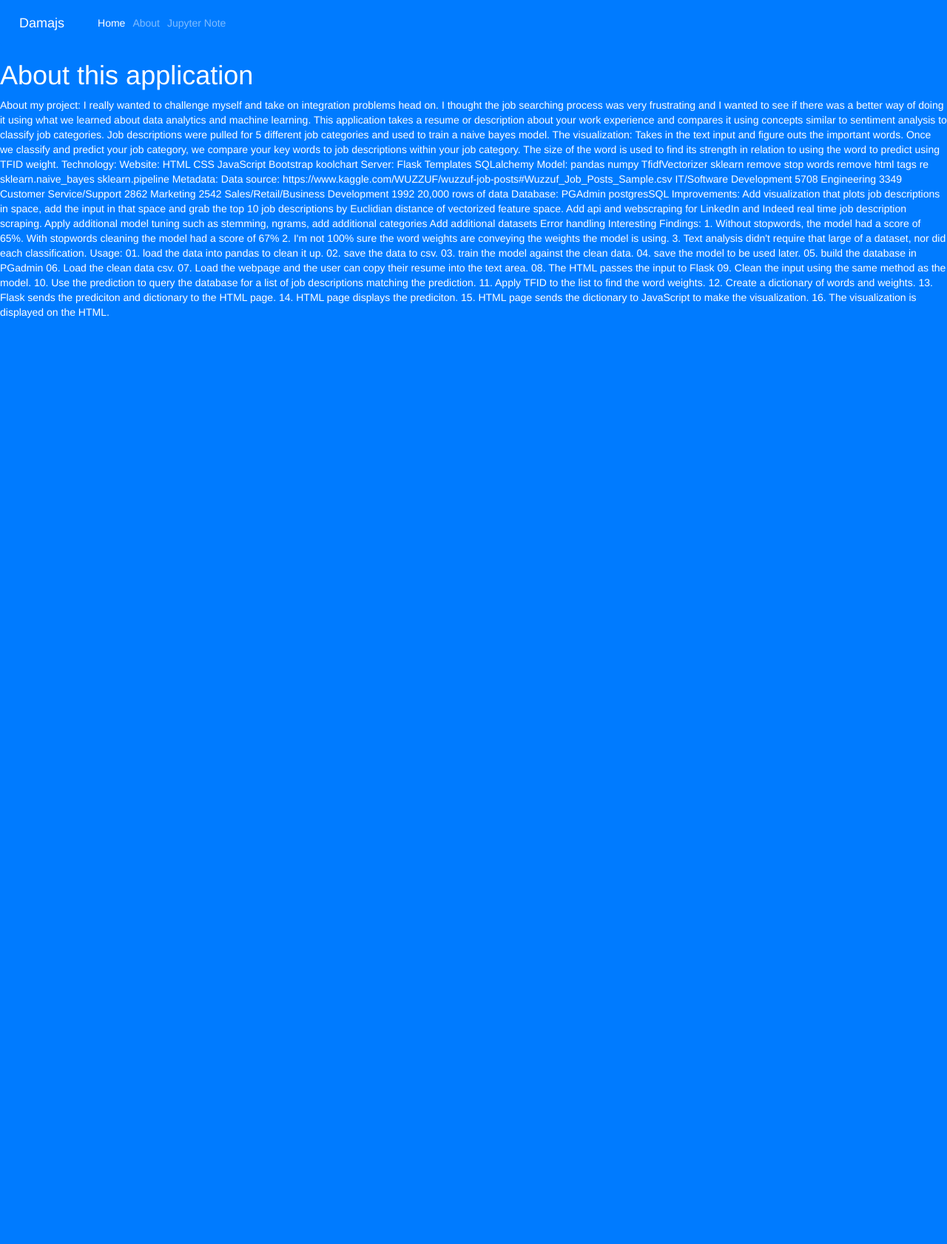
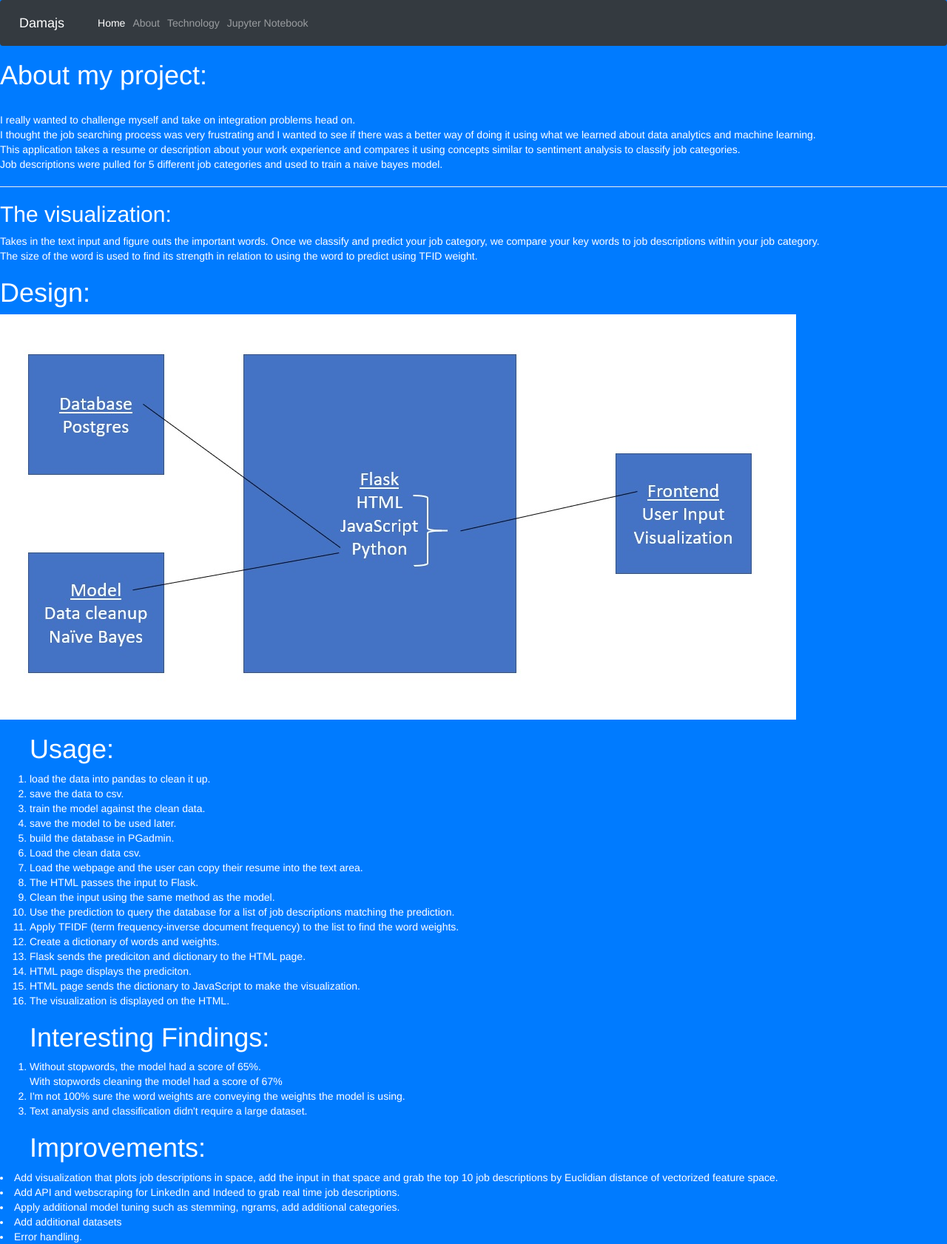
Before and after one commit to naga456/final_project, a Flask app: page /about in a window 1280 px wide. Shown: the whole page at 74% size. Before the commit the page ends 430 px from the top, so only its background shows below. Run offline with Flask 2, Linux system fonts and the light colour scheme; parts of the project's set-up code (start-up, migrations or seed data) failed here and were passed over; some libraries are stand-ins or nearby versions.

Commit message:
version7c

```diff
--- a/app.py
+++ b/app.py
@@ -51,5 +51,9 @@ def my_form_post():
 def about():
     return render_template('about.html')
 
+@app.route("/technology")
+def technology():
+    return render_template('technology.html')
+
 if __name__ == "__main__":
     app.run(debug=True)
--- a/static/styles/style.css
+++ b/static/styles/style.css
@@ -23,3 +23,12 @@ select > option:hover{
     color: inherit;
     background-color: #eee;
 }
+
+.li{
+    padding-left:5em
+}
+
+.bg-primary{
+    margin-left: auto;
+    margin-right: auto;
+}
--- a/templates/about.html
+++ b/templates/about.html
@@ -14,7 +14,7 @@
 </head>
 
 <body class="bg-primary">
-    <nav class="navbar navbar-expand-lg navbar-dark bg-primary">
+    <nav class="navbar navbar-expand-lg navbar-dark bg-dark">
         <a class="navbar-brand" href="/">Damajs</a>
         <button class="navbar-toggler" type="button" data-toggle="collapse" data-target="#navbarSupportedContent" aria-controls="navbarSupportedContent" aria-expanded="false" aria-label="Toggle navigation">
           <span class="navbar-toggler-icon"></span>
@@ -29,95 +29,69 @@
               <a class="nav-link" href="/about">About</a>
             </li>
             <li class="nav-item">
-                <a href="http://localhost:8888/notebooks/data_cleanup.ipynb" class="nav-link" >Jupyter Note</a>
+              <a href="/technology" class="nav-link" >Technology</a>
+            </li>
+            <li class="nav-item">
+                <a href="http://localhost:8888/notebooks/data_cleanup.ipynb" class="nav-link" >Jupyter Notebook</a>
             </li>
           </ul>
         </div>
     </nav>
 
-<p><h1>About this application</h1></p>
-<p>
-  About my project:
+  <p><h1>About my project:</h1>
+    <br>
+    I really wanted to challenge myself and take on integration problems head on.
+    <br>
+    I thought the job searching process was very frustrating and I wanted to see if there was a better way of doing it
+    using what we learned about data analytics and machine learning.
+    <br> This application takes a resume or description about your work experience and compares it using concepts similar to sentiment analysis to classify job categories.
+    <br>Job descriptions were pulled for 5 different job categories and used to train a naive bayes model.
+    <br>
+    <hr>
+    <h2>The visualization:</h2>  Takes in the text input and figure outs the important words.  Once we classify and predict your job category,
+    we compare your key words to job descriptions within your job category.
+    <br>The size of the word is used to find its strength in relation
+    to using the word to predict using TFID weight.
+    <br>
+  </p>
 
-    I really wanted to challenge myself and take on integration problems head on.
+  <p><h1>Design:</h1></p>
+    <img src="/static/design.jpg">
 
-    I thought the job searching process was very frustrating and I wanted to see if there was a better way of doing it
-    using what we learned about data analytics and machine learning.  This application takes a resume or description about your work
-    experience and compares it using concepts similar to sentiment analysis to classify job categories.  Job descriptions were pulled
-    for 5 different job categories and used to train a naive bayes model.
+  <ol><h1>Usage:</h1></ol>
+  <ol>
+    <li> load the data into pandas to clean it up.</li>
+    <li> save the data to csv.</li>
+    <li> train the model against the clean data.</li>
+    <li> save the model to be used later.</li>
+    <li> build the database in PGadmin.</li>
+    <li> Load the clean data csv.</li>
+    <li> Load the webpage and the user can copy their resume into the text area.</li>
+    <li> The HTML passes the input to Flask.</li>
+    <li> Clean the input using the same method as the model.</li>
+    <li> Use the prediction to query the database for a list of job descriptions matching the prediction.</li>
+    <li> Apply TFIDF (term frequency-inverse document frequency) to the list to find the word weights. </li>
+    <li> Create a dictionary of words and weights.</li>
+    <li> Flask sends the prediciton and dictionary to the HTML page.</li>
+    <li> HTML page displays the prediciton.</li>
+    <li> HTML page sends the dictionary to JavaScript to make the visualization.</li>
+    <li> The visualization is displayed on the HTML.</li>
+  </ol>
 
-    The visualization:  Takes in the text input and figure outs the important words.  Once we classify and predict your job category,
-    we compare your key words to job descriptions within your job category.  The size of the word is used to find its strength in relation
-    to using the word to predict using TFID weight.
+  <ol><h1>Interesting Findings:</h1></ol>
+  <ol>
+    <li>  Without stopwords, the model had a score of 65%.
+        <br>With stopwords cleaning the model had a score of 67%</li>
+    <li>  I'm not 100% sure the word weights are conveying the weights the model is using. </li>
+    <li>  Text analysis and classification didn't require a large dataset.</li>
+  </ol>
 
-  Technology:
-  Website:
-    HTML
-    CSS
-    JavaScript
-    Bootstrap
-    koolchart
-  Server:
-    Flask
-    Templates
-    SQLalchemy
-  Model:
-    pandas
-    numpy
-    TfidfVectorizer
-    sklearn
-    remove stop words
-    remove html tags
-    re
-    sklearn.naive_bayes
-    sklearn.pipeline
-  Metadata:
-
-    Data source:  https://www.kaggle.com/WUZZUF/wuzzuf-job-posts#Wuzzuf_Job_Posts_Sample.csv
-
-    IT/Software Development                 5708
-    Engineering                             3349
-    Customer Service/Support                2862
-    Marketing                               2542
-    Sales/Retail/Business Development       1992
-
-    20,000 rows of data
-
-  Database:
-    PGAdmin
-    postgresSQL
-
-  Improvements:
-    Add visualization that plots job descriptions in space, add the input in that space and grab the top 10 job descriptions by Euclidian distance of vectorized feature space.
-    Add api and webscraping for LinkedIn and Indeed real time job description scraping.
-    Apply additional model tuning such as stemming, ngrams, add additional categories
-    Add additional datasets
-    Error handling
-
-  Interesting Findings:
-    1.  Without stopwords, the model had a score of 65%.
-        With stopwords cleaning the model had a score of 67%
-    2.  I'm not 100% sure the word weights are conveying the weights the model is using.
-    3.  Text analysis didn't require that large of a dataset, nor did each classification.
-
-  Usage:
-    01. load the data into pandas to clean it up.
-    02. save the data to csv.
-    03. train the model against the clean data.
-    04. save the model to be used later.
-    05. build the database in PGadmin
-    06. Load the clean data csv.
-    07. Load the webpage and the user can copy their resume into the text area.
-    08. The HTML passes the input to Flask
-    09. Clean the input using the same method as the model.
-    10. Use the prediction to query the database for a list of job descriptions matching the prediction.
-    11. Apply TFID to the list to find the word weights.
-    12. Create a dictionary of words and weights.
-    13. Flask sends the prediciton and dictionary to the HTML page.
-    14. HTML page displays the prediciton.
-    15. HTML page sends the dictionary to JavaScript to make the visualization.
-    16. The visualization is displayed on the HTML.
-</p>
+  <ul style="list-style-type:circle;"> <h1>Improvements:</h1> </ul>
+  <li>Add visualization that plots job descriptions in space, add the input in that space and grab the top 10 job descriptions by Euclidian distance of vectorized feature space.</li>
+  <li>Add API and webscraping for LinkedIn and Indeed to grab real time job descriptions. </li>
+  <li>Apply additional model tuning such as stemming, ngrams, add additional categories. </li>
+  <li>Add additional datasets</li>
+  <li>Error handling.</li>
 
 </body>
 
```
Also changed, not shown: templates/index.html (+5 -7 lines), templates/technology.html (added, +115 -0 lines), static/design.jpg (added), 1 other file.
